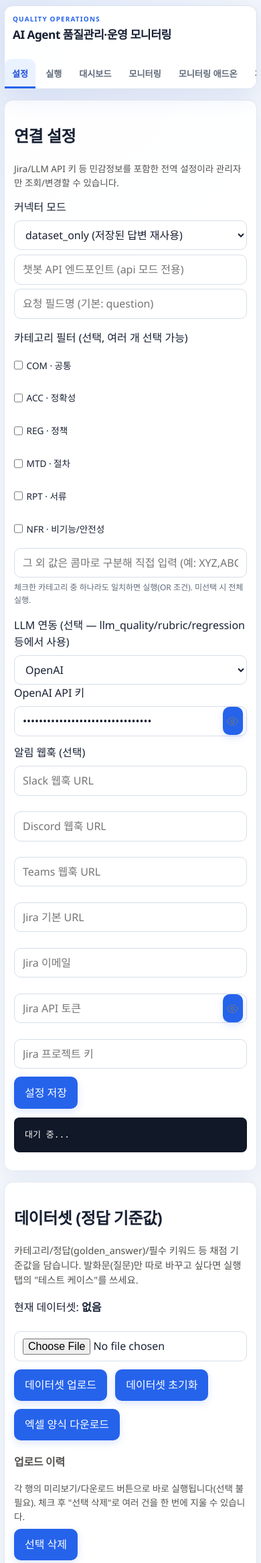
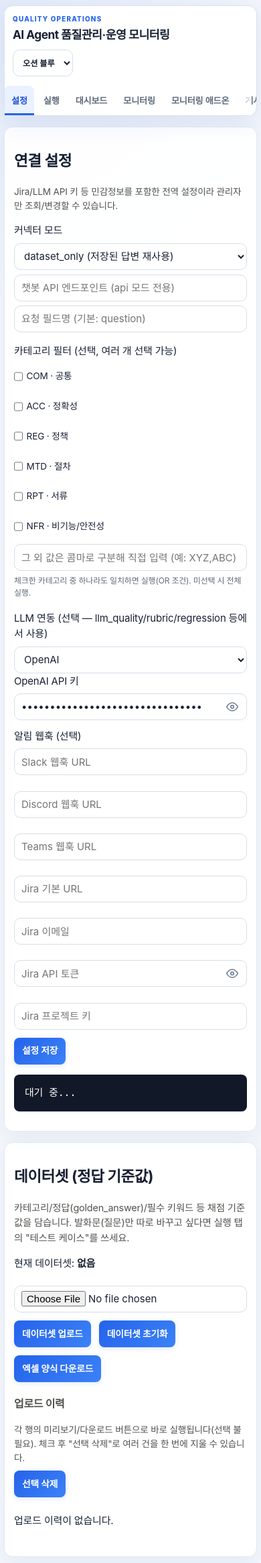
Before and after one commit to jongsu1002-star/ai_agent_quality_portfolio, a FastAPI app: page / in a window 390 px wide. Shown: the top 2333 px of the page at 67% size. Run offline with FastAPI, Linux system fonts and the light colour scheme; data that the repository does not hold is empty; parts of the project's set-up code (start-up, migrations or seed data) failed here and were passed over; some libraries are stand-ins or nearby versions.

Commit message:
feat: 넓은 화면 좌측 사이드바 내비게이션 + 색상 테마 선택 기능 추가
index.html에 workspace-page 클래스를 추가해 1101px 이상 넓은 화면에서 상단 탭 대신
좌측 사이드바(핵심 업무/품질·협업/관리로 그룹화)로 전환되도록 했다. 1100px 이하에서는
기존 반응형 상단 탭 레이아웃이 그대로 유지된다. app/static/ui-theme.js(신규)가
localStorage 기반으로 오션/포레스트/바이올렛/선셋 4종 색상 테마를 관리하고
ui-system.css가 테마별 CSS 변수를 재정의한다. /static/ui-theme.js도 로그인 예외
경로에 포함되는지 회귀 테스트 추가.

Co-Authored-By: Claude Sonnet 5 <noreply@anthropic.com>

```diff
--- a/app/static/ui-system.css
+++ b/app/static/ui-system.css
@@ -9,6 +9,8 @@
   --ui-brand: #2563eb;
   --ui-brand-dark: #1d4ed8;
   --ui-brand-soft: #eaf2ff;
+  --ui-brand-rgb: 37 99 235;
+  --ui-accent: #3b82f6;
   --ui-success: #15803d;
   --ui-danger: #dc2626;
   --ui-radius-sm: 10px;
@@ -17,21 +19,44 @@
   --ui-shadow: 0 8px 30px rgba(30, 64, 175, 0.07);
   --ui-shadow-hover: 0 14px 36px rgba(30, 64, 175, 0.12);
 }
+[data-ui-theme="forest"] {
+  --ui-brand: #0f8a65;
+  --ui-brand-dark: #087052;
+  --ui-brand-soft: #e6f7f1;
+  --ui-brand-rgb: 15 138 101;
+  --ui-accent: #22b88a;
+}
+[data-ui-theme="violet"] {
+  --ui-brand: #7c3aed;
+  --ui-brand-dark: #6425d0;
+  --ui-brand-soft: #f1eafe;
+  --ui-brand-rgb: 124 58 237;
+  --ui-accent: #a855f7;
+}
+[data-ui-theme="sunset"] {
+  --ui-brand: #e85d3f;
+  --ui-brand-dark: #c7432b;
+  --ui-brand-soft: #fff0eb;
+  --ui-brand-rgb: 232 93 63;
+  --ui-accent: #f59e42;
+}
 
 html { color-scheme: light; scroll-behavior: smooth; }
 body {
   background:
-    radial-gradient(circle at 0 0, rgba(37, 99, 235, 0.08), transparent 28rem),
+    radial-gradient(circle at 0 0, rgb(var(--ui-brand-rgb) / .08), transparent 28rem),
     var(--ui-bg) !important;
   color: var(--ui-text) !important;
-  font-family: "Pretendard Variable", Pretendard, "Segoe UI", "Malgun Gothic", sans-serif !important;
+  font-family: "Pretendard Variable", Pretendard, SUIT, "Noto Sans KR", Inter, "Segoe UI", "Malgun Gothic", sans-serif !important;
+  font-size: 15px;
+  letter-spacing: -.012em;
   line-height: 1.55;
   -webkit-font-smoothing: antialiased;
 }
 
 button, input, select, textarea { font: inherit; }
 button, a, input, select, textarea { transition: border-color .18s ease, box-shadow .18s ease, background-color .18s ease, color .18s ease, transform .18s ease; }
-:focus-visible { outline: 3px solid rgba(37, 99, 235, .28) !important; outline-offset: 2px; }
+:focus-visible { outline: 3px solid rgb(var(--ui-brand-rgb) / .28) !important; outline-offset: 2px; }
 
 .app-page {
   max-width: 1540px;
@@ -85,13 +110,34 @@ button, a, input, select, textarea { transition: border-color .18s ease, box-sha
   scroll-snap-type: x proximity;
   overscroll-behavior-inline: contain;
 }
+.ui-theme-control {
+  display: inline-flex;
+  align-items: center;
+  gap: 7px;
+  color: var(--ui-text-soft);
+  font-size: .76rem;
+  font-weight: 650;
+  white-space: nowrap;
+}
+.ui-theme-control select {
+  width: auto !important;
+  min-width: 88px;
+  min-height: 34px !important;
+  margin: 0 !important;
+  padding: 5px 26px 5px 8px !important;
+  border-radius: 8px !important;
+  background-color: var(--ui-surface) !important;
+}
 .tab-btn {
-  min-height: 42px;
-  padding: 9px 13px !important;
-  border-radius: 10px 10px 0 0 !important;
+  min-height: 37px;
+  padding: 7px 11px !important;
+  border-radius: 8px 8px 0 0 !important;
   color: var(--ui-text-soft) !important;
   white-space: nowrap;
   scroll-snap-align: start;
+  font-size: .84rem !important;
+  font-weight: 620 !important;
+  letter-spacing: -.012em;
 }
 .tab-btn:hover { background: var(--ui-surface-soft) !important; color: var(--ui-brand-dark) !important; }
 .tab-btn.active {
@@ -99,23 +145,106 @@ button, a, input, select, textarea { transition: border-color .18s ease, box-sha
   color: var(--ui-brand-dark) !important;
   box-shadow: inset 0 -3px 0 var(--ui-brand) !important;
 }
-.tabs .tab-btn:nth-child(5),
-.tabs .tab-btn:nth-child(9) {
-  margin-left: 8px;
-  box-shadow: -9px 0 0 -8px var(--ui-line);
+.nav-section-label { display: none; }
+
+/* 넓은 화면은 좌측 업무 내비게이션 + 우측 작업 공간으로 구성한다. */
+@media (min-width: 1101px) {
+  .workspace-page {
+    display: grid;
+    grid-template-columns: 230px minmax(0, 1fr);
+    align-items: start;
+    gap: 20px;
+    max-width: 1600px;
+    padding: 20px clamp(18px, 2vw, 32px) 44px !important;
+  }
+  .workspace-page #app-header {
+    grid-column: 1;
+    position: sticky;
+    top: 20px !important;
+    max-height: calc(100vh - 40px);
+    margin: 0 !important;
+    padding: 20px 14px 14px !important;
+    overflow-y: auto;
+    overscroll-behavior: contain;
+    border-radius: 18px !important;
+  }
+  .workspace-page #app-header > div:first-of-type {
+    display: block !important;
+  }
+  .workspace-page .header-title-group { display: block; }
+  .workspace-page #app-header .title {
+    font-size: 1.08rem;
+    line-height: 1.35;
+  }
+  .workspace-page #app-header .header-subtitle {
+    margin-top: 7px;
+    font-size: .75rem;
+  }
+  .workspace-page #app-header > div:first-of-type > div:last-child {
+    margin-top: 12px;
+    flex-wrap: wrap;
+  }
+  .workspace-page .ui-theme-control {
+    width: 100%;
+    justify-content: space-between;
+  }
+  .workspace-page .tabs {
+    display: flex;
+    flex-direction: column;
+    align-items: stretch;
+    gap: 3px !important;
+    margin: 18px 0 0 !important;
+    overflow: visible;
+  }
+  .workspace-page .nav-section-label {
+    display: block;
+    margin: 13px 8px 4px;
+    color: var(--ui-text-muted);
+    font-size: .64rem;
+    font-weight: 800;
+    letter-spacing: .1em;
+  }
+  .workspace-page .nav-section-label:first-child { margin-top: 0; }
+  .workspace-page .tab-btn {
+    width: 100%;
+    min-height: 38px;
+    padding: 8px 10px !important;
+    border-radius: 9px !important;
+    text-align: left;
+  }
+  .workspace-page .tab-btn:hover { transform: translateX(2px); }
+  .workspace-page .tab-btn.active {
+    background: linear-gradient(100deg, #e9f1ff, #f3efff) !important;
+    box-shadow: inset 3px 0 0 var(--ui-brand) !important;
+  }
+  .workspace-page .tab-panel {
+    grid-column: 2;
+    min-width: 0;
+  }
+  .workspace-page #tab-run.active {
+    display: grid;
+    grid-template-columns: minmax(0, .92fr) minmax(0, 1.08fr);
+    align-items: start;
+    gap: 16px;
+  }
+  .workspace-page #tab-run > .card { margin-bottom: 0; }
 }
 
 .app-page button:not(.tab-btn):not(.logout-btn),
 .app-page .primary {
-  min-height: 42px;
-  border-radius: var(--ui-radius-sm) !important;
-  background: var(--ui-brand) !important;
-  box-shadow: 0 4px 12px rgba(37, 99, 235, .16);
+  min-height: 36px;
+  padding: 7px 12px !important;
+  border-radius: 8px !important;
+  background: linear-gradient(135deg, var(--ui-brand), var(--ui-accent)) !important;
+  box-shadow: 0 2px 7px rgb(var(--ui-brand-rgb) / .14);
+  font-size: .86rem;
+  font-weight: 650 !important;
+  letter-spacing: -.01em;
 }
 .app-page button:not(.tab-btn):not(.logout-btn):hover,
 .app-page .primary:hover {
   background: var(--ui-brand-dark) !important;
-  box-shadow: 0 7px 18px rgba(37, 99, 235, .22);
+  box-shadow: 0 4px 11px rgb(var(--ui-brand-rgb) / .2);
   transform: translateY(-1px);
 }
 .app-page .btn-secondary,
@@ -127,18 +256,21 @@ button, a, input, select, textarea { transition: border-color .18s ease, box-sha
 }
 .app-page .btn-danger { background: var(--ui-danger) !important; }
 .logout-btn {
-  min-height: 40px;
+  min-height: 34px;
+  padding: 6px 10px !important;
   border-color: var(--ui-line) !important;
-  border-radius: var(--ui-radius-sm) !important;
+  border-radius: 8px !important;
   color: var(--ui-text-soft) !important;
+  font-size: .82rem;
+  font-weight: 600 !important;
 }
 .logout-btn:hover { color: var(--ui-text) !important; border-color: #cbd5e1 !important; }
 
 .app-page input:not([type="checkbox"]):not([type="radio"]),
 .app-page textarea,
 .app-page select {
-  min-height: 42px;
-  padding: 9px 12px !important;
+  min-height: 39px;
+  padding: 7px 10px !important;
   border: 1px solid #d7dee8 !important;
   border-radius: var(--ui-radius-sm) !important;
   background: var(--ui-surface) !important;
@@ -354,13 +488,10 @@ button, a, input, select, textarea { transition: border-color .18s ease, box-sha
     pointer-events: none;
     background: linear-gradient(90deg, transparent, rgba(255, 255, 255, .96));
   }
-  .tab-btn { min-height: 44px; padding-inline: 11px !important; }
-  .tabs .tab-btn:nth-child(5),
-  .tabs .tab-btn:nth-child(9) {
-    margin-left: 0;
-    box-shadow: none;
-  }
-  .app-page button, .app-page input, .app-page select { min-height: 44px; }
+  .tab-btn { min-height: 40px; padding-inline: 10px !important; }
+  .app-page button:not(.tab-btn):not(.logout-btn),
+  .app-page input,
+  .app-page select { min-height: 40px !important; }
   .auth-page { padding: 16px 12px; align-items: flex-start !important; }
 }
 
@@ -384,6 +515,8 @@ button, a, input, select, textarea { transition: border-color .18s ease, box-sha
   .header-title-group { flex-basis: 100%; }
   #app-header .header-subtitle,
   #app-header #my-ip-display { display: none !important; }
+  .ui-theme-control > span { display: none; }
+  .ui-theme-control select { min-width: 82px; }
   .app-page .grid,
   .app-page .chart-grid,
   .app-page .grafana-embed-grid,
@@ -415,6 +548,35 @@ button, a, input, select, textarea { transition: border-color .18s ease, box-sha
   .auth-page .card { padding: 24px 20px !important; }
 }
 
+/* API 키·토큰 표시/숨김은 일반 액션 버튼과 분리한 순수 눈 아이콘으로 유지한다. */
+body.app-page .password-field button.password-toggle {
+  width: 32px !important;
+  height: 32px !important;
+  min-width: 32px !important;
+  min-height: 32px !important;
+  padding: 0 !important;
+  border: 0 !important;
+  border-radius: 50% !important;
+  background: transparent !important;
+  color: #64748b !important;
+  box-shadow: none !important;
+  transform: translateY(-50%) !important;
+}
+body.app-page .password-field button.password-toggle:hover {
+  background: var(--ui-brand-soft) !important;
+  color: var(--ui-brand-dark) !important;
+  box-shadow: none !important;
+  transform: translateY(-50%) !important;
+}
+body.app-page .password-field button.password-toggle:active {
+  background: color-mix(in srgb, var(--ui-brand-soft) 75%, var(--ui-line)) !important;
+}
+body.app-page .password-field button.password-toggle svg {
+  width: 18px;
+  height: 18px;
+  pointer-events: none;
+}
+
 @media (prefers-reduced-motion: reduce) {
   html { scroll-behavior: auto; }
   *, *::before, *::after { transition-duration: .01ms !important; animation-duration: .01ms !important; }
--- /dev/null
+++ b/app/static/ui-theme.js
@@ -0,0 +1,32 @@
+(() => {
+  const storageKey = "qa-ui-theme";
+  const allowedThemes = new Set(["ocean", "forest", "violet", "sunset"]);
+
+  function readTheme() {
+    try {
+      const saved = localStorage.getItem(storageKey);
+      return allowedThemes.has(saved) ? saved : "ocean";
+    } catch (_) {
+      return "ocean";
+    }
+  }
+
+  function applyTheme(theme) {
+    const next = allowedThemes.has(theme) ? theme : "ocean";
+    document.documentElement.dataset.uiTheme = next;
+    document.querySelectorAll("[data-ui-theme-select]").forEach((select) => {
+      select.value = next;
+    });
+    try {
+      localStorage.setItem(storageKey, next);
+    } catch (_) {}
+  }
+
+  applyTheme(readTheme());
+  document.addEventListener("DOMContentLoaded", () => {
+    applyTheme(readTheme());
+    document.querySelectorAll("[data-ui-theme-select]").forEach((select) => {
+      select.addEventListener("change", () => applyTheme(select.value));
+    });
+  });
+})();
--- a/app/templates/index.html
+++ b/app/templates/index.html
@@ -182,8 +182,9 @@
     }
   </style>
   <link rel="stylesheet" href="/static/ui-system.css" />
+  <script src="/static/ui-theme.js" defer></script>
 </head>
-<body class="app-page">
+<body class="app-page workspace-page">
   <div class="card" id="app-header">
     <div style="display:flex; align-items:flex-start; justify-content:space-between; gap:1rem; flex-wrap:wrap;">
       <div class="header-title-group">
@@ -191,19 +192,30 @@
         <p class="header-subtitle">테스트 설정부터 실행, 품질 분석과 운영 상태까지 한곳에서 관리합니다.</p>
       </div>
       <div style="display:flex; align-items:center; gap:0.7rem;">
+        <label class="ui-theme-control"><span>색상</span>
+          <select data-ui-theme-select aria-label="화면 색상 선택">
+            <option value="ocean">오션 블루</option>
+            <option value="forest">포레스트</option>
+            <option value="violet">바이올렛</option>
+            <option value="sunset">선셋</option>
+          </select>
+        </label>
         <span id="my-ip-display" class="chart-hint" style="display:none;" title="접근 허용 IP 등록 시: 같은 LAN/사무실에서 접속하면 내부 IP를, 인터넷을 통해 공개 배포된 곳에 접속하면 공인 IP를 등록하세요"></span>
         <button type="button" id="logout-btn" class="logout-btn" onclick="logout()" style="display:none;">로그아웃</button>
       </div>
     </div>
     <div class="tabs" role="navigation" aria-label="주요 메뉴">
+      <span class="nav-section-label">핵심 업무</span>
       <button type="button" class="tab-btn active" data-tab="settings" onclick="showTab('settings')">설정</button>
       <button type="button" class="tab-btn" data-tab="run" onclick="showTab('run')">실행</button>
       <button type="button" class="tab-btn" data-tab="dashboard" onclick="showTab('dashboard')">대시보드</button>
       <button type="button" class="tab-btn" data-tab="monitoring" onclick="showTab('monitoring')">모니터링</button>
+      <span class="nav-section-label">품질·협업</span>
       <button type="button" class="tab-btn" title="성능테스트(k6) · Prometheus/Grafana" onclick="window.location.href='/monitoring-addon'">모니터링 애드온</button>
       <button type="button" class="tab-btn" data-tab="board" onclick="showTab('board')">게시판</button>
       <button type="button" class="tab-btn" data-tab="voc-analysis" onclick="showTab('voc-analysis')">VOC 분석</button>
       <button type="button" class="tab-btn" data-tab="voc-results" onclick="showTab('voc-results')">VOC 분석 결과</button>
+      <span class="nav-section-label admin-nav-label">관리</span>
       <button type="button" class="tab-btn" id="users-tab-btn" data-tab="users" onclick="showTab('users')" style="display:none;">사용자 관리</button>
       <button type="button" class="tab-btn" id="error-log-tab-btn" data-tab="error-log" onclick="showTab('error-log')" style="display:none;">오류 로그</button>
       <button type="button" class="tab-btn" id="ip-allowlist-tab-btn" data-tab="ip-allowlist" onclick="showTab('ip-allowlist')" style="display:none;">접근 허용 IP</button>
--- a/app/templates/login.html
+++ b/app/templates/login.html
@@ -44,6 +44,7 @@
     .signup-link a:hover { text-decoration: underline; }
   </style>
   <link rel="stylesheet" href="/static/ui-system.css" />
+  <script src="/static/ui-theme.js" defer></script>
 </head>
 <body class="auth-page">
   <div class="card">
--- a/app/templates/signup.html
+++ b/app/templates/signup.html
@@ -47,6 +47,7 @@
     .login-link a:hover { text-decoration: underline; }
   </style>
   <link rel="stylesheet" href="/static/ui-system.css" />
+  <script src="/static/ui-theme.js" defer></script>
 </head>
 <body class="auth-page">
   <div class="card">
--- a/app/templates/voc_quality_chart.html
+++ b/app/templates/voc_quality_chart.html
@@ -46,6 +46,7 @@
     #voc-prometheus-link, #voc-grafana-link { overflow-wrap: anywhere; }
   </style>
   <link rel="stylesheet" href="/static/ui-system.css" />
+  <script src="/static/ui-theme.js" defer></script>
 </head>
 <body class="app-page">
   <div class="card">
--- a/docs/테스트_결과.md
+++ b/docs/테스트_결과.md
@@ -3,7 +3,7 @@
 > 이 문서는 `conftest.py`의 `pytest_terminal_summary` 훅이 `pytest` 실행 시마다 자동으로 재생성합니다. 수동으로 편집하지 마세요.
 > 테스트를 일부만 선택해 실행한 경우, 이 문서에는 그 실행 범위만 반영됩니다.
 
-- 최종 실행 시각: 2026-07-31T11:14:56
+- 최종 실행 시각: 2026-07-31T11:41:31
 - 종료 코드: 0 (성공)
 - 총 테스트 수: 650
 - 통과: 650
```
Also changed, not shown: other parts of app/static/ui-system.css (+12 -10 lines), app/templates/monitoring_addon.html (+9 -0 lines), docs/결함보고서.md (+1 -1 lines), docs/사용자_매뉴얼.md (+8 -0 lines), docs/설계서.md (+2 -1 lines), tests/test_auth.py (+5 -0 lines).
